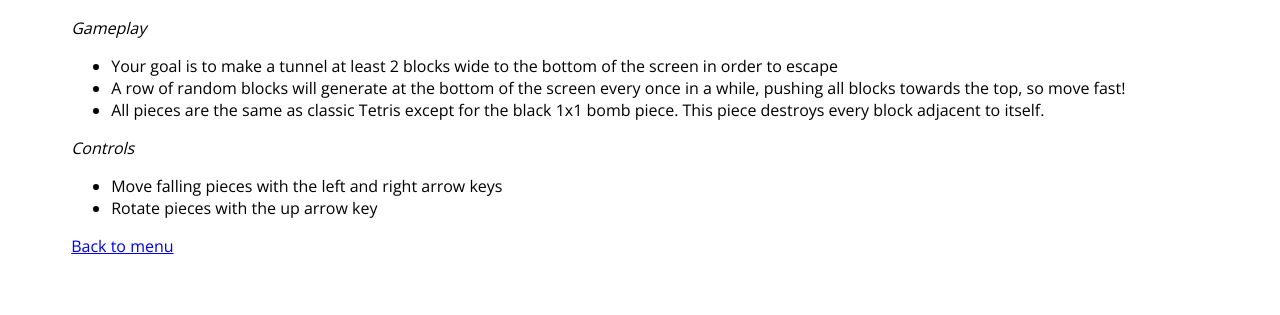
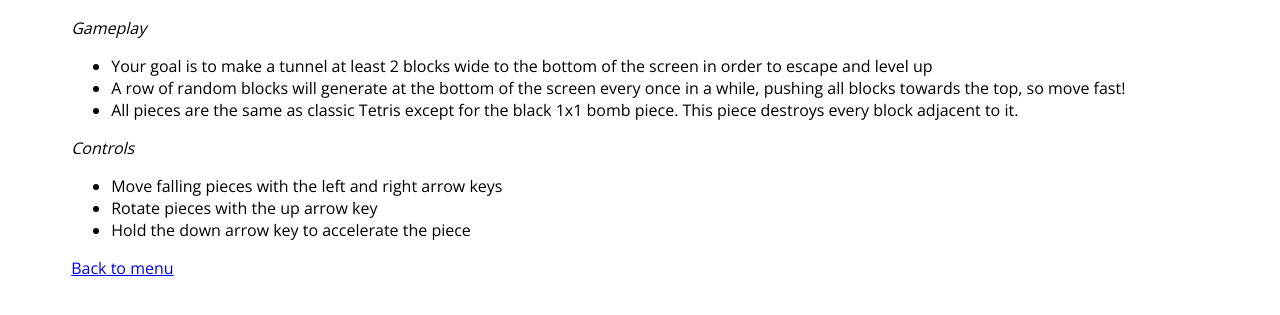
Before and after one commit to lestaal/HackRice16, a plain HTML site: page rules.html in a window 1280 px wide. Shown: the part 99-414 px from the top of the page. Drawn offline with nearby package versions, Linux system fonts and the light colour scheme.

Commit message:
Added down arrow for acceleration to the rules page.

```diff
--- a/rules.html
+++ b/rules.html
@@ -10,14 +10,15 @@
             <h2>Rules</h2>
             <em>Gameplay</em>
             <ul>
-                <li>Your goal is to make a tunnel at least 2 blocks wide to the bottom of the screen in order to escape</li>
+                <li>Your goal is to make a tunnel at least 2 blocks wide to the bottom of the screen in order to escape and level up</li>
                 <li>A row of random blocks will generate at the bottom of the screen every once in a while, pushing all blocks towards the top, so move fast!</li>
-                <li>All pieces are the same as classic Tetris except for the black 1x1 bomb piece. This piece destroys every block adjacent to itself.</li>
+                <li>All pieces are the same as classic Tetris except for the black 1x1 bomb piece. This piece destroys every block adjacent to it.</li>
             </ul>
             <em>Controls</em>
             <ul>
                 <li>Move falling pieces with the left and right arrow keys</li>
                 <li>Rotate pieces with the up arrow key</li>
+                <li>Hold the down arrow key to accelerate the piece</li>
             </ul>
             <a href="index.html">Back to menu</a>
         </div>
```
